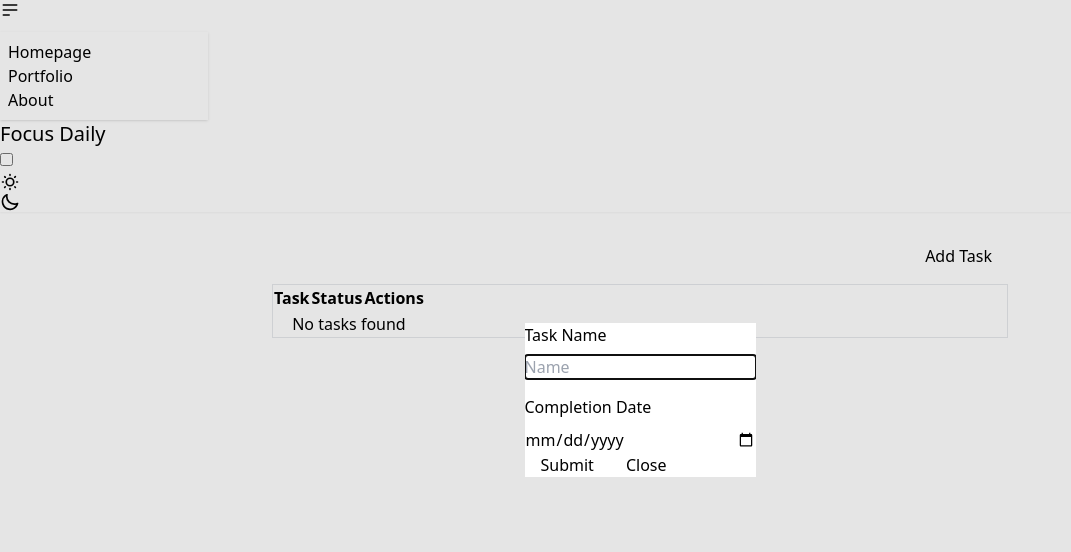
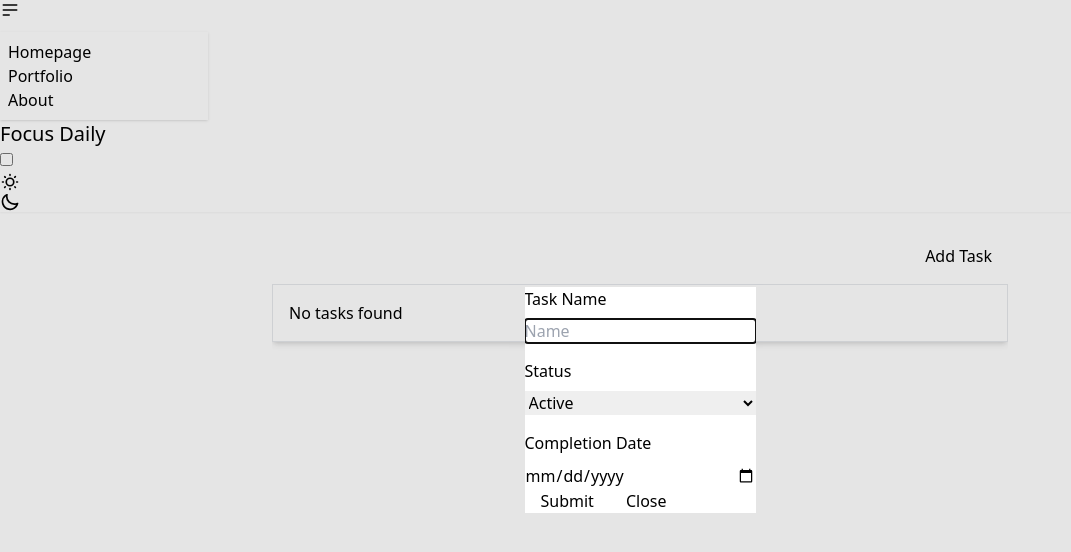
Before and after one commit to reanderagulto/todo-board, a React (Vite) app: page / in a window 1280 px wide. Both pictures are taken after a click on the button "Add Task". Shown: the top 552 px of the page, without its empty margins (0-1071 px from the left). Built offline with nearby package versions, Linux system fonts and the light colour scheme; some icons are missing.

Commit message:
Convert table to list and added MUI Icons

```diff
--- a/package.json
+++ b/package.json
@@ -10,6 +10,10 @@
     "preview": "vite preview"
   },
   "dependencies": {
+    "@emotion/react": "^11.14.0",
+    "@emotion/styled": "^11.14.1",
+    "@mui/icons-material": "^7.3.6",
+    "@mui/material": "^7.3.6",
     "daisyui": "^5.5.14",
     "lodash": "^4.17.21",
     "react": "^19.2.0",
--- a/src/components/TaskActions/AddTask.jsx
+++ b/src/components/TaskActions/AddTask.jsx
@@ -1,12 +1,13 @@
 import { useState } from "react";
 import { todoStore } from "@stores/todo.store"
+import AddIcon from '@mui/icons-material/Add';
 
 const AddTask = () => {
     const [taskInfo, setTaskInfo] = useState({
         id: crypto.randomUUID(),
         name: '',
         date: '',
-        status: 'Active'
+        status: 'active'
     });
 
     const { addTodo } = todoStore();
@@ -46,18 +47,19 @@ const AddTask = () => {
     return (
         <div className="w-full my-4 flex items-end justify-end">
             <button
-                className="btn px-4"
+                className="btn flex items-center justify-center px-4"
                 onClick={
                     ()=>document.getElementById('add_modal').showModal()
                 }
             >
-                Add Task
+                <AddIcon color="success" fontSize="medium" /> Add Task
             </button>
             <dialog id="add_modal" className="modal">
                 <form
                     className="modal-box"
                     onSubmit={addTask}
                 >
+
                     <fieldset className="fieldset">
                         <legend
                             className="fieldset-legend mb-2"
@@ -72,6 +74,25 @@ const AddTask = () => {
                             placeholder="Name"
                             onChange={handleChange}
                         />
+                    </fieldset>
+                    <fieldset className="fieldset mt-4">
+                        <legend
+                            className="fieldset-legend mb-2"
+                        >
+                            Status
+                        </legend>
+                        <select
+                            defaultValue="ongoing"
+                            className="select w-full"
+                            name="status"
+                            value={taskInfo.status}
+                            onChange={handleChange}
+                        >
+                            <option disabled={true}>Status</option>
+                            <option value="active">Active</option>
+                            <option value="ongoing">Ongoing</option>
+                            <option value="completed">Completed</option>
+                        </select>
                     </fieldset>
                     <fieldset className="fieldset mt-4">
                         <legend
--- a/src/components/TaskActions/RemoveTask.jsx
+++ b/src/components/TaskActions/RemoveTask.jsx
@@ -1,4 +1,5 @@
 import { todoStore } from "@stores/todo.store";
+import DeleteIcon from '@mui/icons-material/Delete';
 
 const RemoveTask = ({
     id
@@ -19,7 +20,7 @@ const RemoveTask = ({
                     ()=>document.getElementById('remove_modal').showModal()
                 }
             >
-                Remove Tasks
+                <DeleteIcon color="error" fontSize="medium" />
             </button>
             <dialog id="remove_modal" className="modal">
                 <div className="modal-box">
--- a/src/components/TaskList/index.jsx
+++ b/src/components/TaskList/index.jsx
@@ -1,52 +1,54 @@
 import { todoStore } from '@stores/todo.store';
 import RemoveTask from '@components/TaskActions/RemoveTask';
-import { titleCase } from '@utils/function.strings';
+
+import BoltIcon from '@mui/icons-material/Bolt';
+import SyncIcon from '@mui/icons-material/Sync';
+import TaskAltIcon from '@mui/icons-material/TaskAlt';
+
+const taskStatusIcons = {
+    active: <BoltIcon color="info" fontSize="medium" />,
+    ongoing: <SyncIcon color="warning" fontSize="medium" />,
+    completed: <TaskAltIcon color="success" fontSize="medium" />,
+};
 
 const TaskList = () => {
-
     const { todos, hasHydrated } = todoStore();
 
     return (
-        <div className="overflow-x-auto rounded-box border border-base-content/5 bg-base-100">
-            <table className="table">
-                <thead>
-                    <tr>
-                        <th>Task</th>
-                        <th>Status</th>
-                        <th>Actions</th>
-                    </tr>
-                </thead>
-                <tbody>
+        <div className="overflow-x-auto">
+            <ul className="list bg-base-100 rounded-box shadow-md">
             {!hasHydrated ? (
                 [...Array(3)].map((_, i) => (
-                        <tr key={i}>
-                            <td><div className="skeleton h-4 w-8" /></td>
-                            <td><div className="skeleton h-4 w-32" /></td>
-                            <td><div className="skeleton h-4 w-20" /></td>
-                            <td><div className="skeleton h-4 w-24" /></td>
-                        </tr>
+                    <li className="skeleton list-row" key={i}>
+                        <div className="skeleton h-6 w-6 rounded-sm"></div>
+                        <div className="skeleton h-4 w-20"></div>
+                        <div className="skeleton h-6 w-6 rounded-sm"></div>
+                        <div className="skeleton h-6 w-6 rounded-sm"></div>
+                        <div className="skeleton h-6 w-6 rounded-sm"></div>
+                    </li>
                 ))
             ) : todos.length === 0 ? (
-                        <tr>
-                            <td colSpan="4" className="text-center text-base-content/60">
+                <li className="list-row rounded-box border border-base-content/5 bg-base-100 mb-5 p-4">
+                    <span className="text-center text-base-content/60">
                         No tasks found
-                            </td>
-                        </tr>
+                    </span>
+                </li>
             ) : (
                 todos.map((todo, index) => (
-                            <tr key={todo.id}>
-                                <td>{todo.name}</td>
-                                <td>{titleCase(todo.status)}</td>
-                                <td>
+                <li className="list-row rounded-box border border-base-content/5 bg-base-100 mb-5" key={index}>
+                    <div className="flex items-center">
+                        {taskStatusIcons[todo.status]}
+                    </div>
+                    <div className="flex items-center text-base-content/60 list-col-grow">
+                        {todo.name}
+                    </div>
                     <RemoveTask id={todo.id} />
-                                </td>
-                            </tr>
+                </li>
                 ))
             )}
-                </tbody>
-            </table>
+            </ul>
         </div>
-    )
-}
+    );
+};
 
-export default TaskList
+export default TaskList;
```
Also changed, not shown: 1 other file (tests, documents, lock files or other folders). Lines whose indentation alone changed are shown as unchanged.
